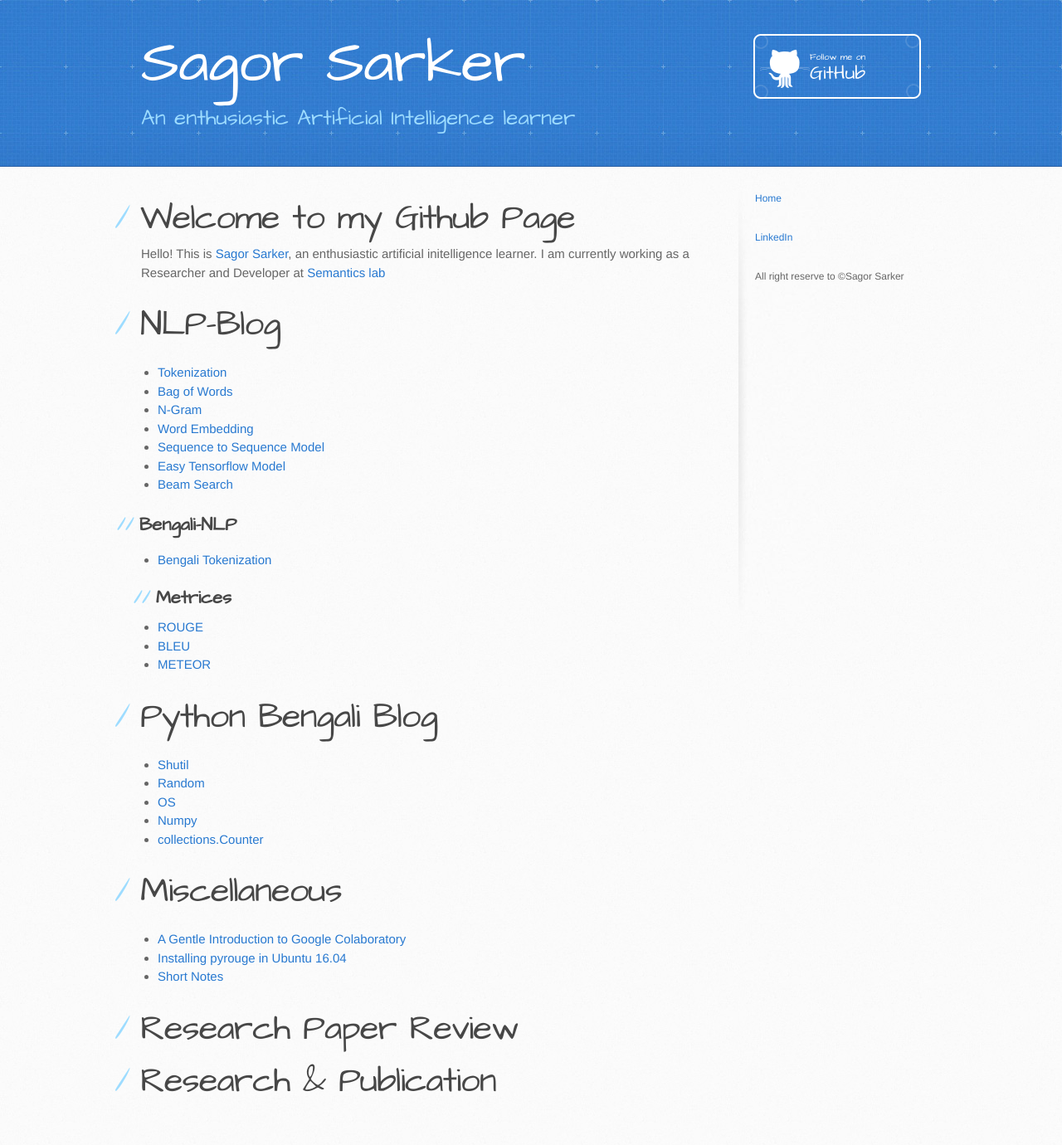
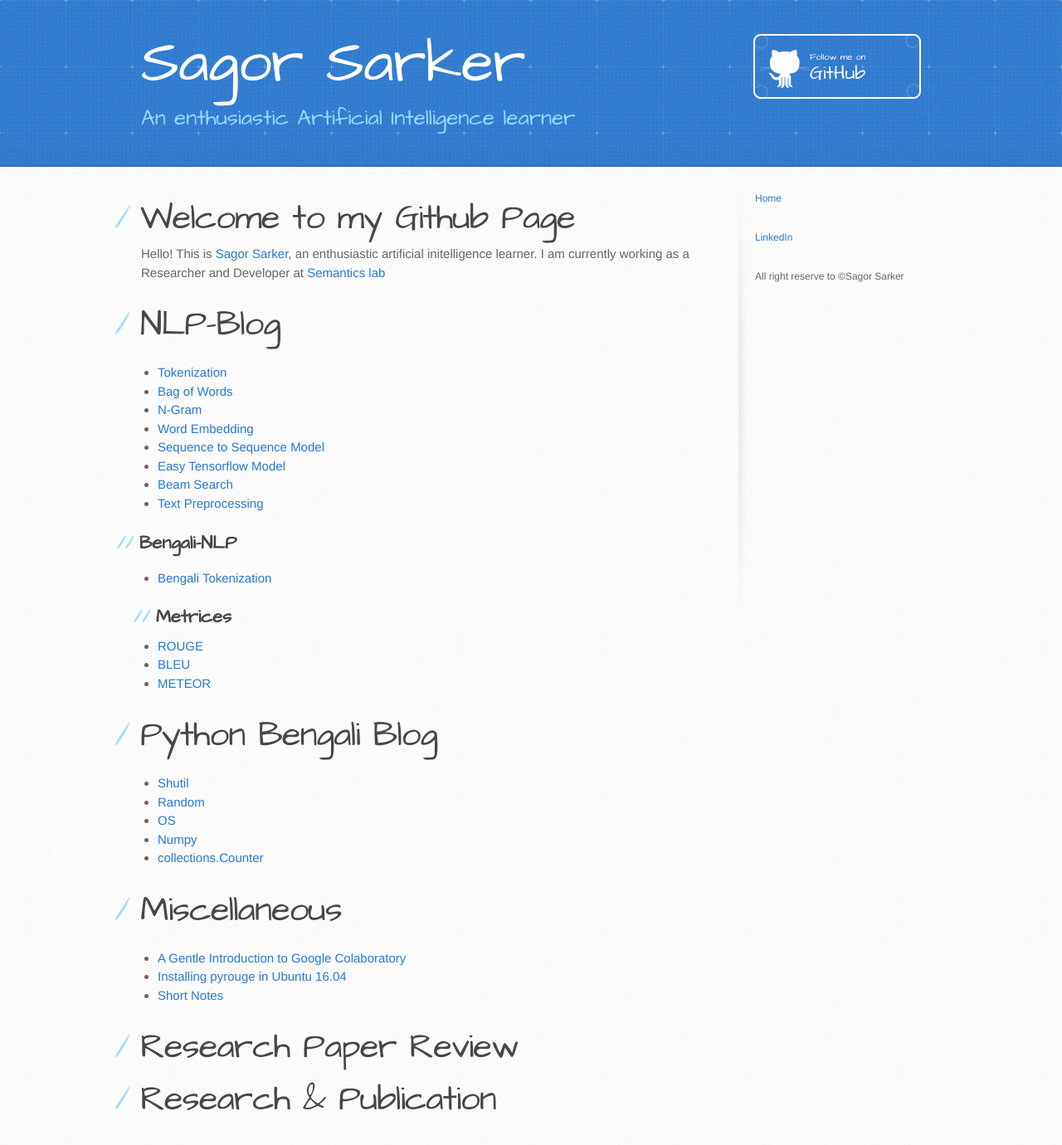
Before and after one commit to sagorbrur/sagorbrur.github.io, a Jekyll site: the page built from index.md, in a window 1280 px wide. Shown: the whole page at 83% size. Built offline with Jekyll 4.4.1, drawn with Linux system fonts in a browser that asks for light colours; our own code applies the rules of GitHub Pages for plain Markdown files; before the commit the page ends 1357 px from its top, so only the background shows below that.

Commit message:
Update index.md

```diff
--- a/index.md
+++ b/index.md
@@ -9,6 +9,7 @@ I am currently working as a Researcher and Developer at [Semantics lab](http://s
 * [Sequence to Sequence Model](seq2seq-model)
 * [Easy Tensorflow Model](easy-tensorflow.md)
 * [Beam Search](beamsearch.md)
+* [Text Preprocessing](preprocessing/text_preprocessing.md)
 
 ## Bengali-NLP
 * [Bengali Tokenization](bengali-tokenization.md)
```
